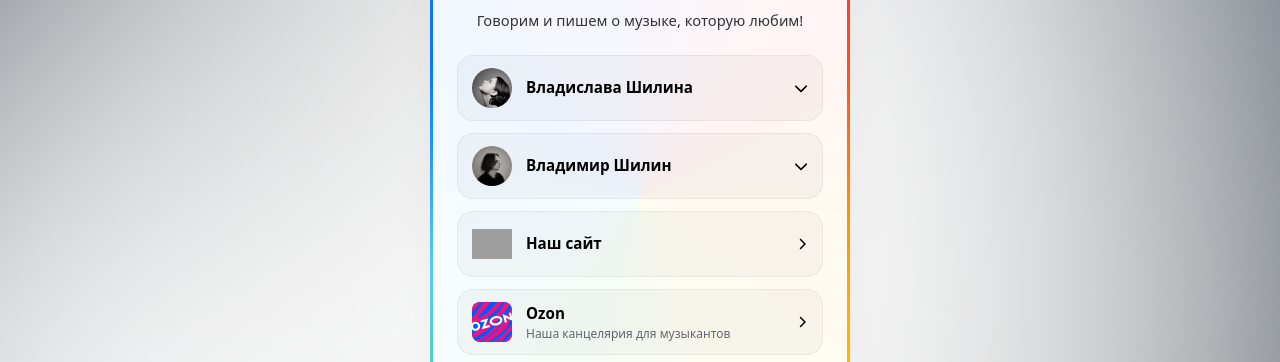
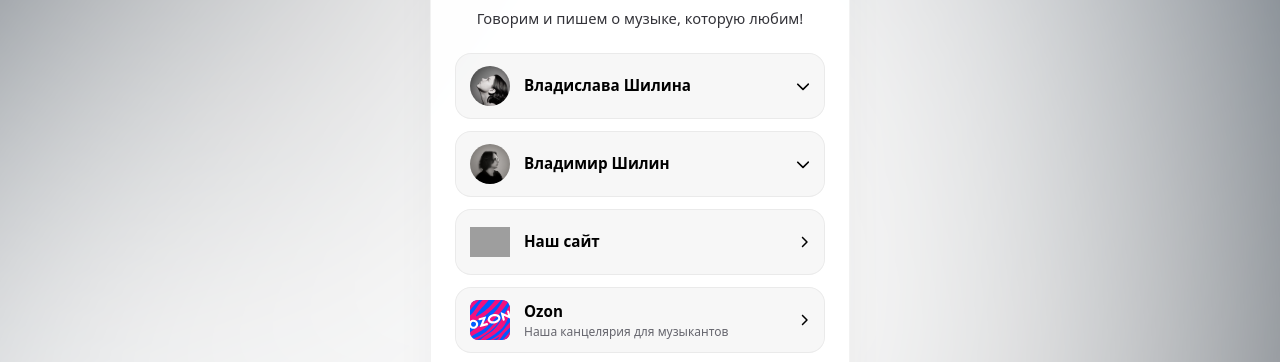
Before and after one commit to maisonchiline-gif/chiline, a website built with Vite: page links/index.html in a window 1280 px wide. Shown: the part 290-652 px from the top of the page. Built offline with nearby package versions, Linux system fonts and the light colour scheme; grey boxes are pictures that could not be loaded.

```diff
--- a/links/style.css
+++ b/links/style.css
@@ -1,4 +1,4 @@
-/* Для всей страницы */
+/* Для всей страницы — убираем скроллбары классическим способом */
 html::-webkit-scrollbar,
 body::-webkit-scrollbar {
     display: none;
@@ -20,7 +20,7 @@ body {
     padding: 10vh 16px 40px;
 }
 
-/* Задний фон: убрали хаки видеокарты, теперь он стабилен */
+/* Задний фон — чистый вектор, без нагрузки на систему */
 body::before {
     content: "";
     position: fixed;
@@ -35,33 +35,19 @@ body::before {
     z-index: -1;
 }
 
-/* Карточка: чистая статичная радужная рамка с вашей прозрачностью */
+/* КАРТОЧКА: Максимально плоская отрисовка, без псевдоэлементов, масок и градиентов */
 .card {
     padding: clamp(28px, 8vw, 36px) clamp(16px, 6vw, 24px);
-    background: var(--card); /* Сохраняет исходную прозрачность */
+    background: var(--card); /* Ваша прозрачность 0.95 полностью сохранена */
     border-radius: 28px;
     width: 100%;
     max-width: 420px;
     box-shadow: var(--shd);
     text-align: center;
     position: relative;
-    border: 3px solid transparent;
-    background-clip: padding-box;
     min-width: 250px;
-}
-
-/* Статичный радужный градиент строго по размеру рамки */
-.card::before {
-    content: "";
-    position: absolute;
-    top: -3px;
-    left: -3px;
-    right: -3px;
-    bottom: -3px;
-    z-index: -1;
-    border-radius: 28px;
-    background: conic-gradient(from 45deg,
-            #ff3b30, #ff9500, #ffcc00, #4cd964, #5ac8fa, #007aff, #5856d6, #ff3b30);
+    /* Тонкая, едва заметная нейтральная рамка для премиального вида */
+    border: 1px solid var(--brd);
 }
 
 .ava {
@@ -119,7 +105,7 @@ body::before {
     border-radius: 16px;
     text-decoration: none;
     color: var(--txt);
-    transition: transform .15s ease, background-color .15s ease;
+    transition: background-color .15s ease, transform .15s ease;
     cursor: pointer;
     width: 100%;
 }
@@ -164,13 +150,11 @@ body::before {
     margin-top: 2px;
 }
 
-/* ФИКС СТРЕЛОК: Добавили блочный тип и фиксацию центра вращения */
+/* ЖЕЛЕЗОБЕТОННЫЙ ФИКС СТРЕЛОК: Чистый блочный элемент с независимым вращением */
 .arr {
-    display: inline-block;
-    transform-origin: center;
-    vertical-align: middle;
+    display: block;
     flex-shrink: 0;
-    transition: transform 0.4s cubic-bezier(0.4, 0, 0.2, 1);
+    transition: transform 0.3s cubic-bezier(0.4, 0, 0.2, 1);
 }
 
 a.btn:hover .arr {
@@ -278,7 +262,7 @@ a.btn:hover .arr {
 :root {
     color-scheme: light;
     --bg: #f4f4f7;
-    --card: rgba(255, 255, 255, 0.95);
+    --card: rgba(255, 255, 255, 0.95); /* Исходная матовая прозрачность */
     --txt: #000;
     --mut: #66666e;
     --bio: #333339;
```
